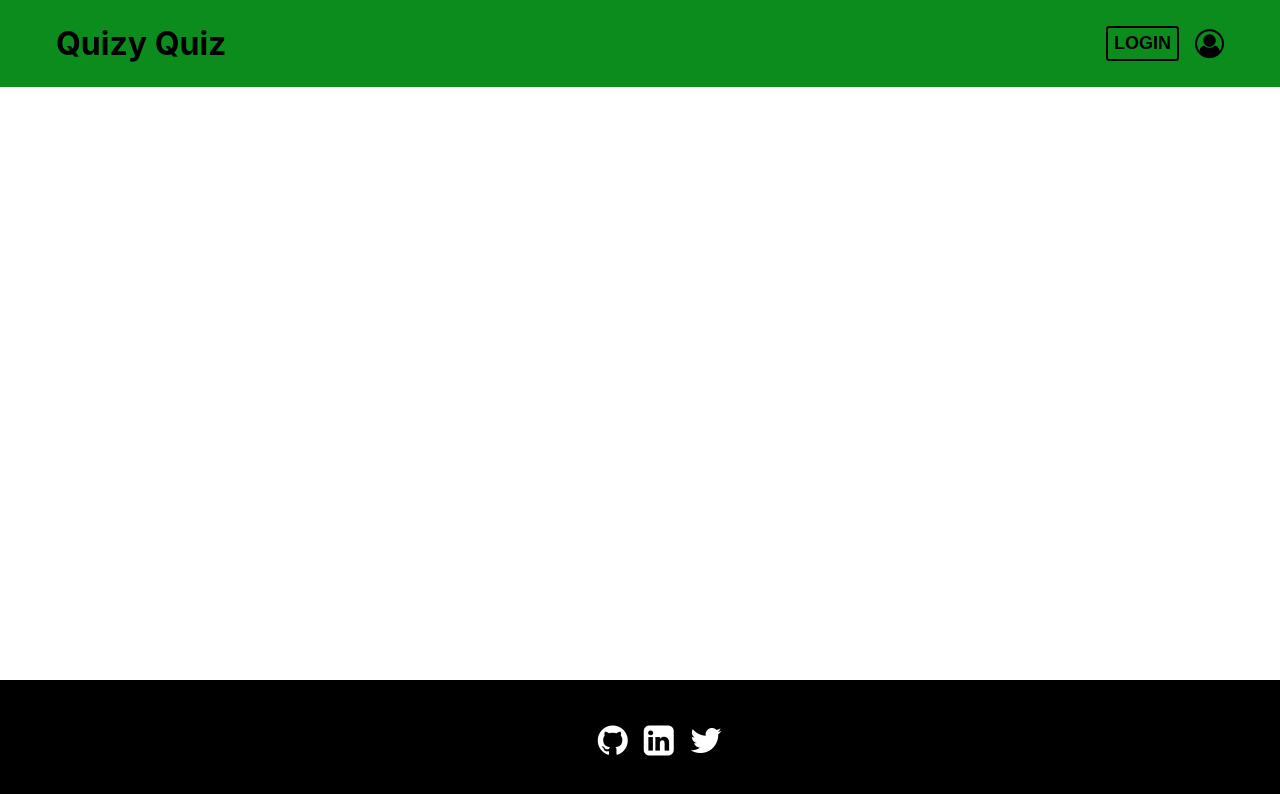
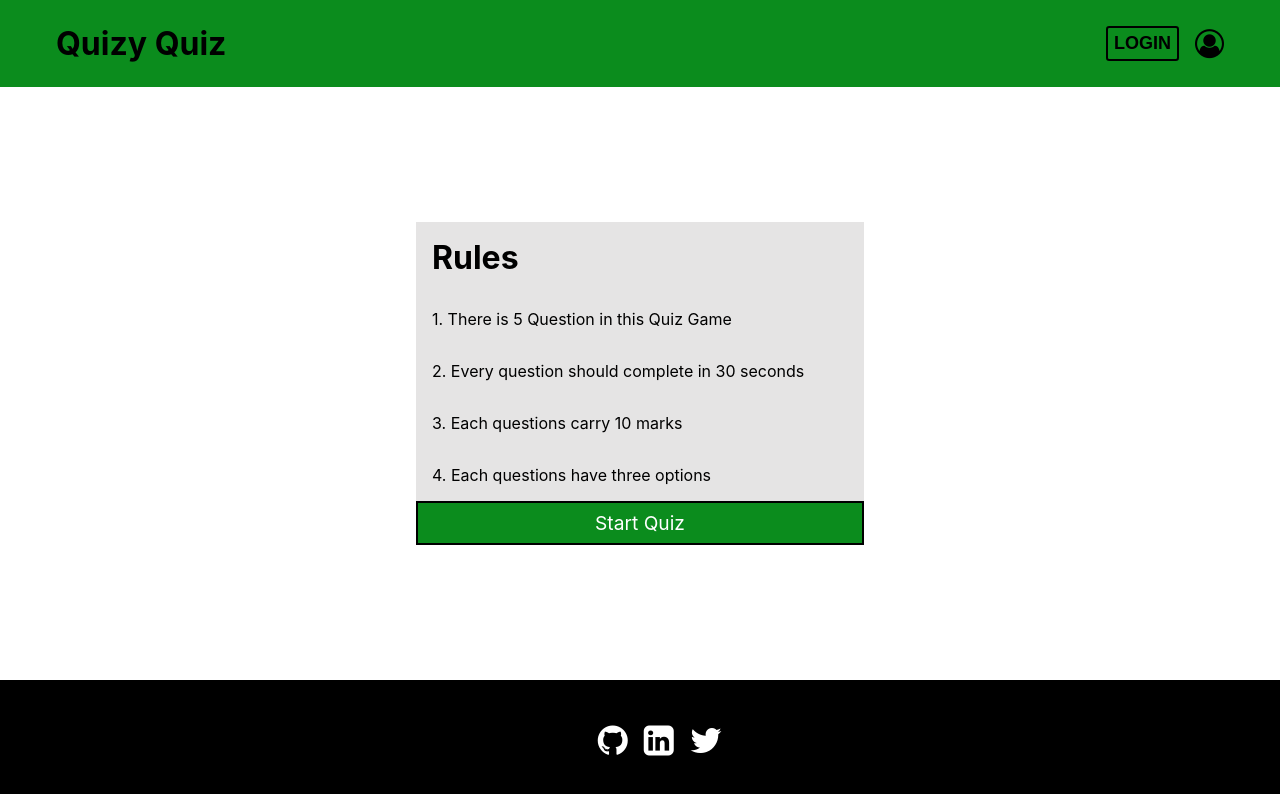
Before and after one commit to Bharatrathod-81/quiz-app-mini-project, a React (Create React App) app: page /rules/React in a window 1280 px wide. Before the commit this address had no page. Shown: the top 794 px of the page. Built offline with nearby package versions, Linux system fonts and the light colour scheme.

Commit message:
feat: Added Rules page

```diff
--- a/src/App.js
+++ b/src/App.js
@@ -6,7 +6,7 @@ import AllRoutes from './Routes/Routes';
 
 function App() {
   return (
-    <div className="App jstfy-spce-btwn flex-column">
+    <div className="App jstfy-spce-btwn  flex-column">
       <NavBar/>
         <AllRoutes/>
       <Footer/>
--- a/src/Routes/Routes.jsx
+++ b/src/Routes/Routes.jsx
@@ -1,11 +1,13 @@
 import { Routes , Route} from "react-router-dom"
 import Home from "../pages/home-page/home-page";
+import RulePage from "../pages/rules-page/rule-page";
 
 const AllRoutes = () => {
 
     return(
         <Routes>
             <Route path='/' element={<Home />} />
+            <Route path='/rules/:gameNameId' element={<RulePage />} />
         </Routes>
     )
 }
--- a/src/pages/home-page/home-page.css
+++ b/src/pages/home-page/home-page.css
@@ -4,10 +4,7 @@
     color: var(--primary-color);
 
 }
-.home-container{
-    height: 100vh;
 
-}
 
 .card-container{
     width: 100%;
@@ -15,24 +12,27 @@
 }
 
 .card{
-    border: 2px solid;
+    text-decoration: none;
+    border: 2px solid rgba(0, 0, 0, 0.367);
     background-color: var(--card-color);
     border-radius: 0.5rem;
     width: 20.5rem;
-    height: 32vh;
+    height: 33vh;
     cursor: pointer;
 }
 
 .program-img{
-    width: 20rem;
+    width: 19.6rem;
     height: 20vh;
     border-radius: 0.5rem;
-    margin-top: 0.2rem;
+    margin-top: 0.4rem;
 }
 
 .card-text{
     display: block;
+    font-size: 16px;
     color: var(--anchor-tag-color);
+    margin: 0.3rem;
 }
 
 .card:hover{
--- a/src/pages/home-page/home-page.jsx
+++ b/src/pages/home-page/home-page.jsx
@@ -1,5 +1,6 @@
 import "./home-page.css";
 import { useDataContext } from "../../contexts/data-context";
+import { Link } from "react-router-dom";
 
 const Home = () => {
 
@@ -11,12 +12,12 @@ const Home = () => {
             <div className="card-container jstfy-centre align-centre margin-Xsmall">
                 {dataBasearr.map(item => {
                     return (
-                        <div key={item.gameName} className="card margin-Xsmall">
-                            <img className="program-img" src={item.image} alt="react img" />
+                        <Link to={`/rules/${item.gameName}`} key={item.gameName} className="card margin-Xsmall" >
+                            <img className="program-img margin-small" src={item.image} alt="react img" />
                             <p className="card-text">Quiz on {item.gameName}</p>
                             <small className="card-text">Take this quiz to test yourself!</small>
                             <small className="card-text">5 Question</small>
-                        </div>
+                        </Link>
                     )
                 })}
             </div>
--- /dev/null
+++ b/src/pages/rules-page/rule-page.css
@@ -0,0 +1,22 @@
+
+
+.rule-text{
+    background-color: rgba(194, 192, 192, 0.43);
+    width: 28rem;
+    text-align: start;
+
+}
+
+.btn-container{
+    border: 2px solid;
+    width: 100%;
+    box-sizing: border-box;
+    background-color: var(--primary-color);
+}
+
+.start-btn{
+    text-decoration: none;
+    color: var(--anchor-tag-color);
+    font-size: larger;
+    width: 100%;
+}
--- /dev/null
+++ b/src/pages/rules-page/rule-page.jsx
@@ -0,0 +1,24 @@
+import "./rule-page.css";
+import { Link, useParams } from "react-router-dom";
+
+const RulePage = () => {
+
+    const { gameNameId } = useParams();
+
+    return (
+        <div className="rule-page-container jstfy-centre align-centre">
+            <div className="rule-text  flex-column margin-small">
+                <h1 className="margin-Xsmall">Rules</h1>
+                <p className="margin-Xsmall">1. There is 5 Question in this Quiz Game</p>
+                <p className="margin-Xsmall">2. Every question should complete in 30 seconds</p>
+                <p className="margin-Xsmall">3. Each questions carry 10 marks</p>
+                <p className="margin-Xsmall">4. Each questions have three options</p>
+                <div className="btn-container padding-small">
+                <Link to={`/${gameNameId}`} className="start-btn jstfy-centre align-centre">Start Quiz </Link>
+                </div>
+            </div>
+        </div>
+    )
+};
+
+export default RulePage;
```
